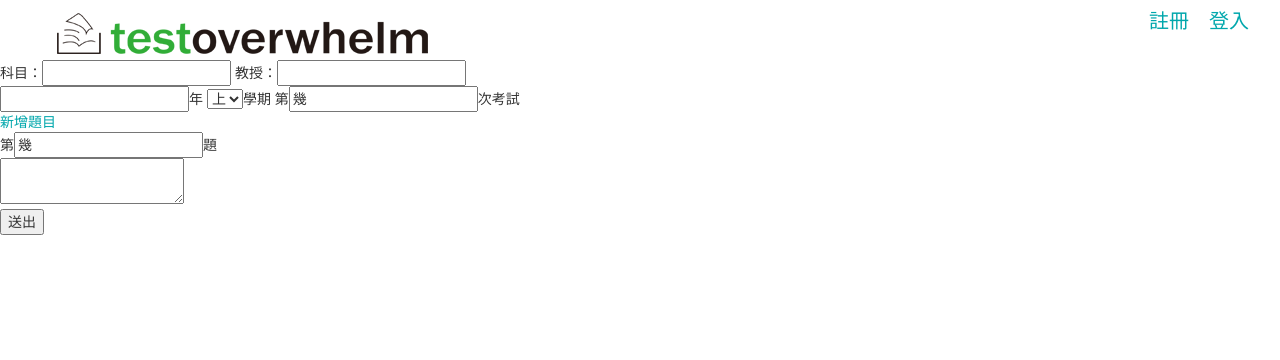
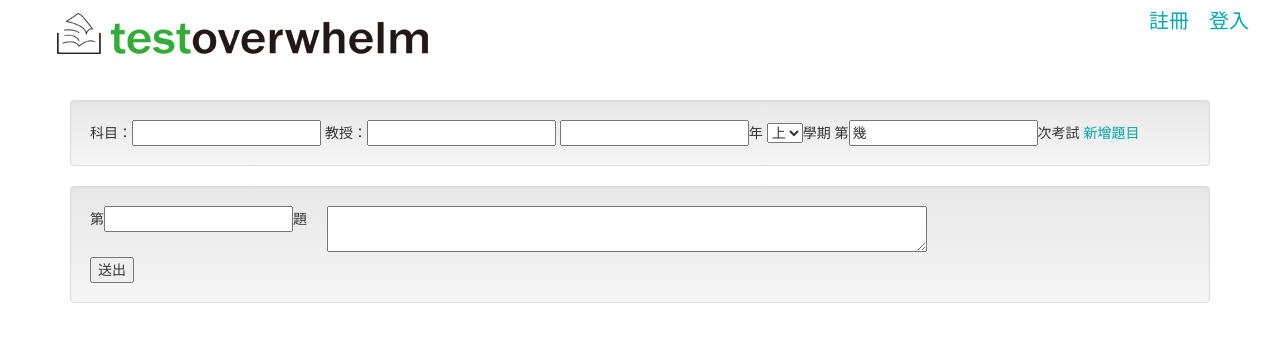
Before and after one commit to lilyringing/testoverwhelm, a CodeIgniter app: page /index.php/test/upload_file in a window 1280 px wide. Shown: the top 360 px of the page. Run offline with CodeIgniter, Linux system fonts and the light colour scheme; some libraries are stand-ins or nearby versions.

Commit message:
css upload file

```diff
--- a/application/views/homepage.php
+++ b/application/views/homepage.php
@@ -14,6 +14,7 @@
 		background-position:bottom left;
 		background-repeat: no-repeat;
 		background-size: 40%;
+		opacity: 0.5;
 
 	}
 	.icon{
@@ -244,6 +245,10 @@
 $(".action-archive").click(function(event){
     window.location.href = '<?php echo site_url("/search/search_all") ; ?>';
 });
+
+$(".action-upload").click(function(event){
+    window.location.href = '<?php echo site_url("/test/upload_file") ; ?>';
+});
 </script>
 
 
--- a/application/views/upload_file.php
+++ b/application/views/upload_file.php
@@ -1,28 +1,46 @@
 <?php if(!isset($_SESSION)){
 		session_start();
 }?>
+<style type="text/css">
+.quesForm{
+	margin-top:100px;
+}
+.questionList{
+	vertical-align: text-bottom;
+}
+</style>
 
 <body>
-	<div>
+	<div class="quesForm container">
 	<form action="<?=site_url("test/upload_test")?>" method = "post" name = "upload_file">
-		<br>
-		<br>
-		<br>
-		<div>
+
+		<div class="well">
 			科目：<input type="text" name = "subject">
-			教授：<input type="text" name = "professor"><br>
+			教授：<input type="text" name = "professor">
 			<input type="text" name = "year">年
 			<select name = "semester"><option value = "1">上</option><option value = "2">下</option></select>學期
-			第<input type="text" name = "times" value="幾">次考試<br>
+			第<input type="text" name = "times" value="幾">次考試
+			<a href="<?=site_url(("test/upload_file/".($size+1)))?>">新增題目</a>
 		</div>
-		<a href="<?=site_url(("test/upload_file/".($size+1)))?>">新增題目</a>
+
 		<?php for($i = 0; $i < $size; $i++){?>
-		<div>
-			第<input type="text" name = "number<?php echo $i;?>" value="幾">題<br>
-			<textarea name = "question<?php echo $i;?>"></textarea>
-		</div>
+			<div class="well questionList">
+				<div style="float:left;">
+					第<input type="text" name = "number<?php echo $i;?>" value="">題
+				</div>
+
+
+				<div>
+					<textarea style="margin-left:20px; width:600px;" name = "question<?php echo $i;?>"></textarea>
+				</div>
+
+
+				<div>
+					<input type = "submit" value ="送出">
+				</div>
+			</div>
 		<?php }?>
-		<input type = "submit" value ="送出">
+
 	</form>
 	</div>
 
```
